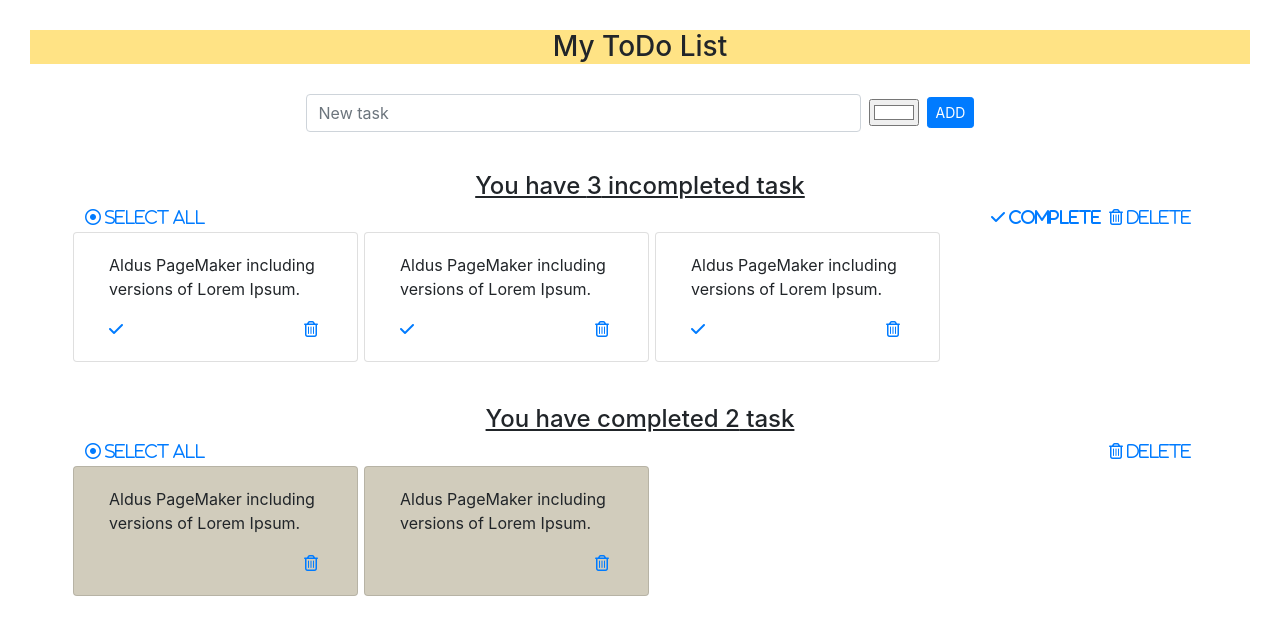
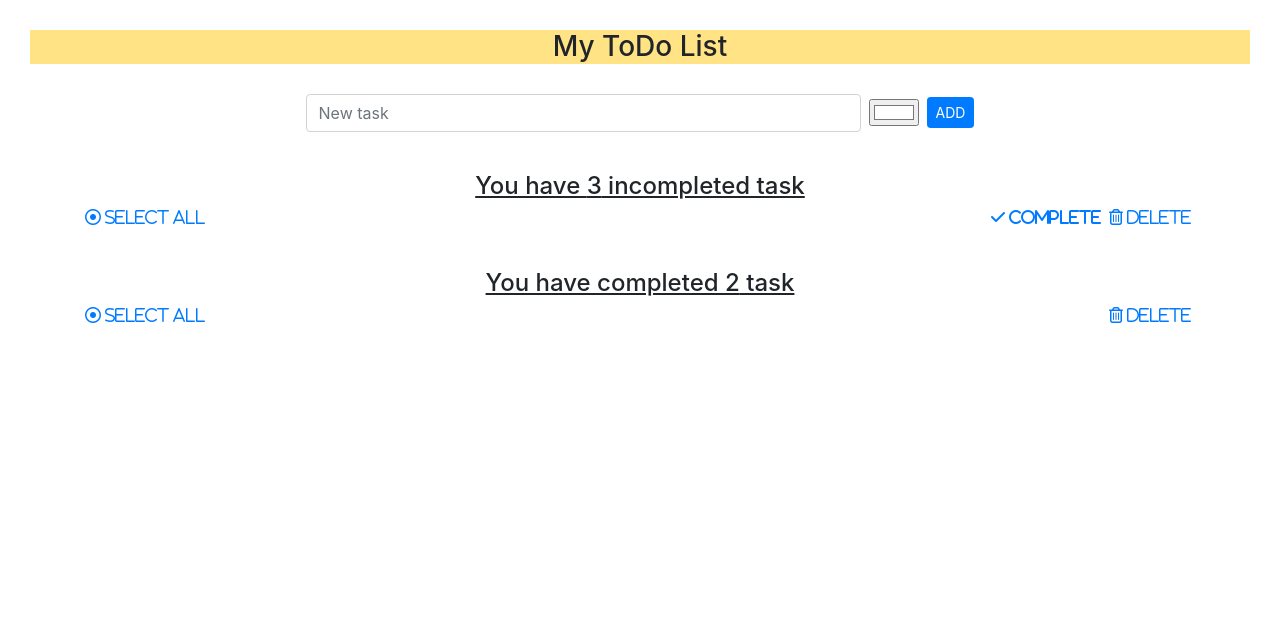
Before and after one commit to caiofp27/react_webtodo_application, a React (Create React App) app: page / in a window 1280 px wide. Shown: the top 634 px of the page. Built offline with nearby package versions, Linux system fonts and the light colour scheme.

Commit message:
Create state tasks array and implemented id random with uuid

```diff
--- a/package.json
+++ b/package.json
@@ -5,7 +5,8 @@
   "dependencies": {
     "react": "^16.10.2",
     "react-dom": "^16.10.2",
-    "react-scripts": "3.2.0"
+    "react-scripts": "3.2.0",
+    "uuid": "^3.3.3"
   },
   "scripts": {
     "start": "react-scripts start",
--- a/src/App.js
+++ b/src/App.js
@@ -1,4 +1,5 @@
 import React from 'react';
+import uuid from "uuid/v4";
 import AddItem from "./AddItem";
 import Buttons from "./Buttons";
 import IncompItemsCount from "./IncompItemsCount";
@@ -7,6 +8,15 @@ import TaskBox from "./TaskBox";
 import './App.css';
 
 class App extends React.Component {
+  state = {
+    tasks: [
+      {text: "Aldus PageMaker including versions of Lorem Ipsum.", completed: true, date: "2019-10-16", id: uuid()},
+      {text: "Aldus PageMaker including versions of Lorem Ipsum.", completed: false, date: "2019-10-17", id: uuid()},
+      {text: "Aldus PageMaker including versions of Lorem Ipsum.", completed: false, date: "2019-10-15", id: uuid()},
+      {text: "Aldus PageMaker including versions of Lorem Ipsum.", completed: true, date: "2019-10-20", id: uuid()},
+      {text: "Aldus PageMaker including versions of Lorem Ipsum.", completed: true, date: "2019-11-06", id: uuid()}
+    ]
+  }
   render() {
     return (
       <section>
@@ -16,17 +26,14 @@ class App extends React.Component {
           <IncompItemsCount count={3} />
           <Buttons completed={false} />
           <div className="row">
-          <TaskBox completed={false} text="Aldus PageMaker including versions of Lorem Ipsum." />
-          <TaskBox completed={false} text="Aldus PageMaker including versions of Lorem Ipsum." />
-          <TaskBox completed={false} text="Aldus PageMaker including versions of Lorem Ipsum." />
+
           </div>
         </section>
         <section className="container">
           <CompItemsCount count={2} />
           <Buttons completed />
           <div className="row">
-            <TaskBox completed text="Aldus PageMaker including versions of Lorem Ipsum." />
-            <TaskBox completed text="Aldus PageMaker including versions of Lorem Ipsum." />
+
           </div>
         </section>
       </section>
```
